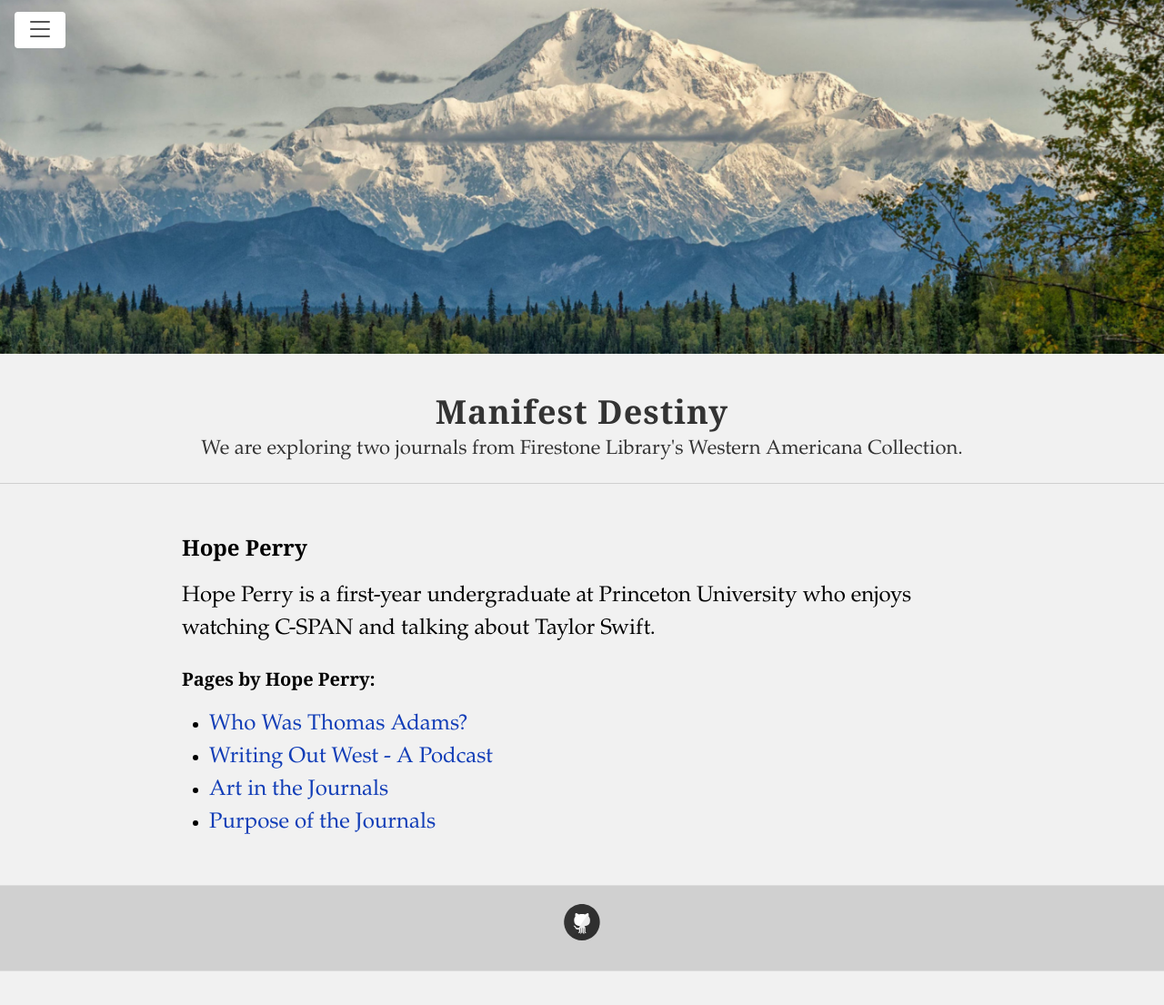
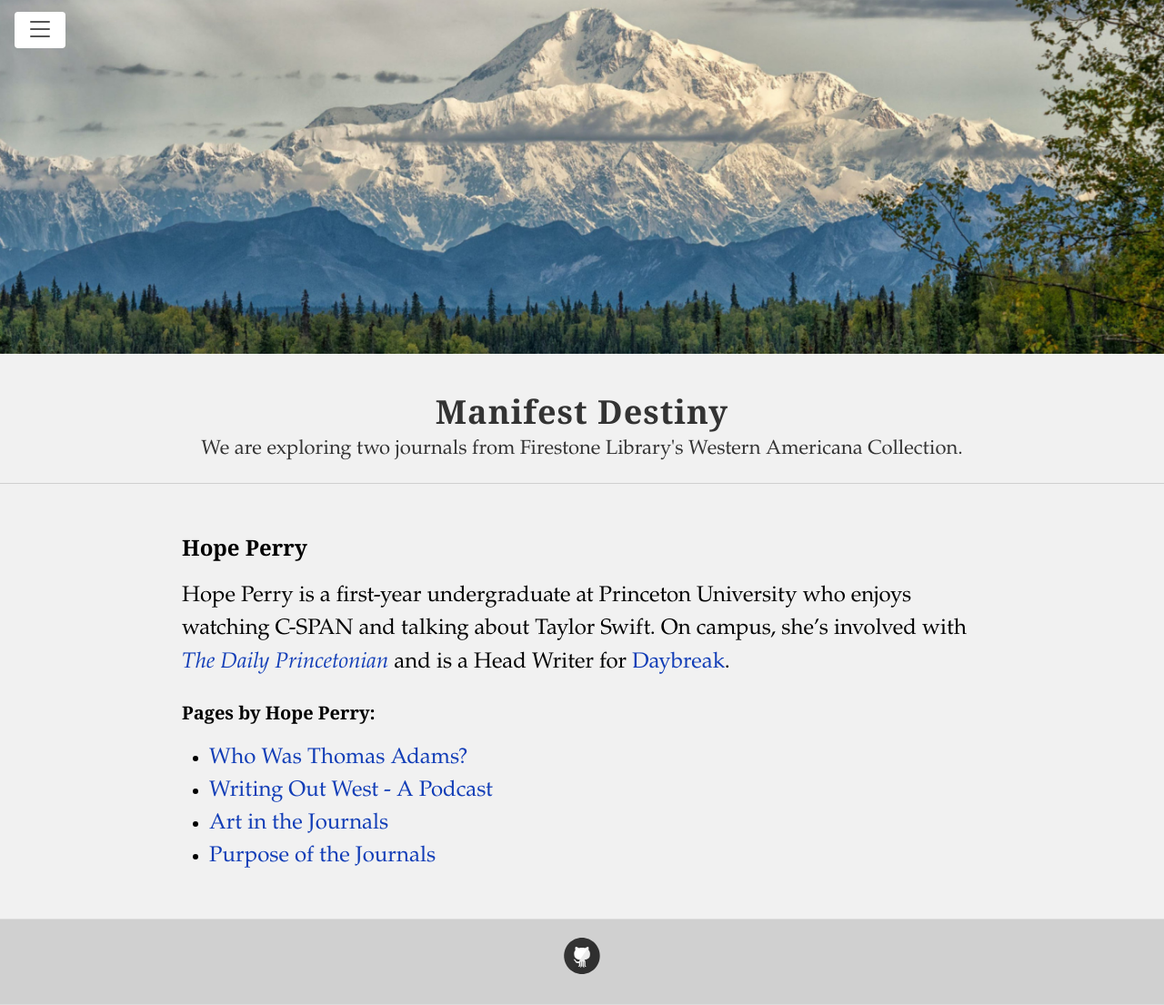
Before and after one commit to HUM-331-Princeton/manifest-destiny, a Jekyll site: the page built from _people/hope-perry.md, in a window 1280 px wide. Shown: the whole page at 91% size. Built offline with Jekyll 4.4.1, drawn with Linux system fonts in a browser that asks for light colours; before the commit the page ends 1068 px from its top, so only the background shows below that.

Commit message:
Update hope-perry.md

```diff
--- a/_people/hope-perry.md
+++ b/_people/hope-perry.md
@@ -2,4 +2,4 @@
 name: Hope Perry
 layout: author
 ---
-Hope Perry is a first-year undergraduate at Princeton University who enjoys watching C-SPAN and talking about Taylor Swift.
+Hope Perry is a first-year undergraduate at Princeton University who enjoys watching C-SPAN and talking about Taylor Swift. On campus, she's involved with [_The Daily Princetonian_](https://www.dailyprincetonian.com/) and is a Head Writer for [Daybreak](https://www.dailyprincetonian.com/page/podcast-daybreak).
```
